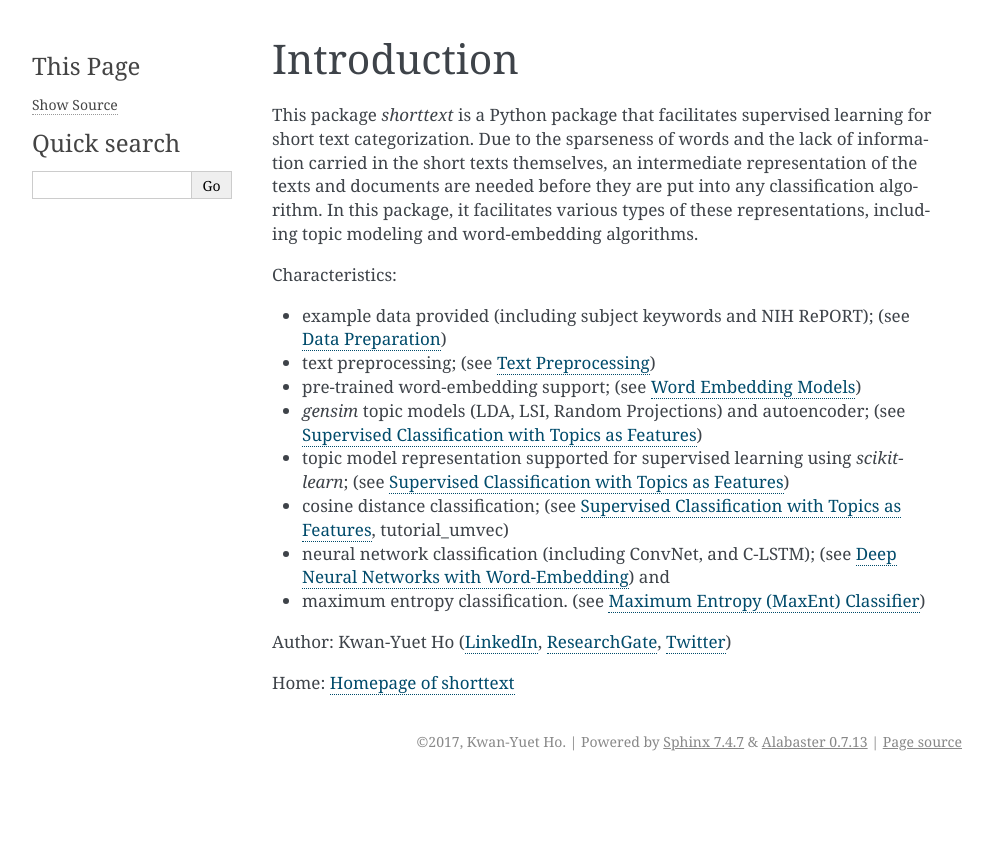
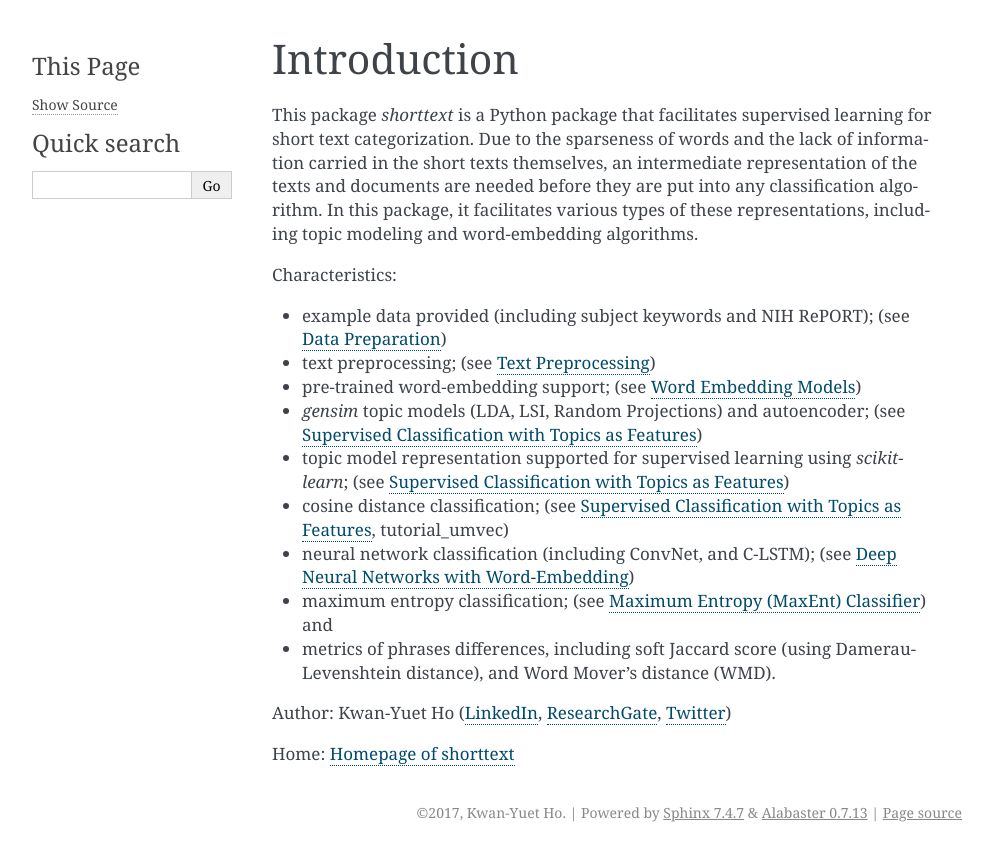
Before and after one commit to stephenhky/PyShortTextCategorization, a Sphinx documentation site: the page built from docs/intro.rst, in a window 1280 px wide. Shown: the top 861 px of the page, without its empty margins (148-1141 px from the left). Built offline with Sphinx 7.4.7, drawn with Linux system fonts in a browser that asks for light colours.

Commit message:
adding references and links

```diff
--- a/docs/intro.rst
+++ b/docs/intro.rst
@@ -16,8 +16,9 @@ Characteristics:
 - `gensim` topic models (LDA, LSI, Random Projections) and autoencoder; (see :doc:`tutorial_topic`)
 - topic model representation supported for supervised learning using `scikit-learn`; (see :doc:`tutorial_topic`)
 - cosine distance classification; (see :doc:`tutorial_topic`, :doc:`tutorial_umvec`)
-- neural network classification (including ConvNet, and C-LSTM); (see :doc:`tutorial_nnlib`) and
-- maximum entropy classification. (see :doc:`tutorial_maxent`)
+- neural network classification (including ConvNet, and C-LSTM); (see :doc:`tutorial_nnlib`)
+- maximum entropy classification; (see :doc:`tutorial_maxent`) and
+- metrics of phrases differences, including soft Jaccard score (using Damerau-Levenshtein distance), and Word Mover's distance (WMD).
 
 Author: Kwan-Yuet Ho (LinkedIn_, ResearchGate_, Twitter_)
 
--- a/docs/links.rst
+++ b/docs/links.rst
@@ -52,4 +52,7 @@ Blog Entries
 "Short Text Mining using Advanced Keras Layers and Maxent: shorttext 0.4.1," *Everything About Data Analytics*, WordPress (2017). [`WordPress
 <https://datawarrior.wordpress.com/2017/07/30/short-text-mining-using-advanced-keras-layers-and-maxent-shorttext-0-4-1/>`_]
 
+"Word Mover’s Distance as a Linear Programming Problem," *Everything About Data Analytics*, WordPress (2017). [`WordPress
+<https://datawarrior.wordpress.com/2017/08/16/word-movers-distance-as-a-linear-programming-problem/>`_]
+
 Home: :doc:`index`
--- a/docs/refs.rst
+++ b/docs/refs.rst
@@ -15,6 +15,9 @@ Christopher D. Manning, Prabhakar Raghavan, Hinrich Schütze, *Introduction to I
 
 Chunting Zhou, Chonglin Sun, Zhiyuan Liu, Francis Lau, "A C-LSTM Neural Network for Text Classification," (arXiv:1511.08630). [`arXiv
 <https://arxiv.org/abs/1511.08630>`_]
+
+Daniel E. Russ, Kwan-Yuet Ho, Calvin A. Johnson, Melissa C. Friesen, "Computer-Based Coding of Occupation Codes for Epidemiological Analyses," *2014 IEEE 27th International Symposium on Computer-Based Medical Systems* (CBMS), pp. 347-350. (2014) [`IEEE
+<http://ieeexplore.ieee.org/abstract/document/6881904/>`_]
 
 Daniel E. Russ, Kwan-Yuet Ho, Joanne S. Colt, Karla R. Armenti, Dalsu Baris, Wong-Ho Chow, Faith Davis, Alison Johnson, Mark P. Purdue, Margaret R. Karagas, Kendra Schwartz, Molly Schwenn, Debra T. Silverman, Patricia A. Stewart, Calvin A. Johnson, Melissa C. Friesen, “Computer-based coding of free-text job descriptions to efficiently and reliably incorporate occupational risk factors into large-scale epidemiological studies”, *Occup. Environ. Med.* 73, 417-424 (2016). [`BMJ
 <http://oem.bmj.com/content/73/6/417.long>`_]
@@ -38,6 +41,8 @@ Jeffrey Pennington, Richard Socher, Christopher D. Manning, “GloVe: Global Vec
 
 "Keras 2.0 Release Notes." (2017) [`Github
 <https://github.com/fchollet/keras/wiki/Keras-2.0-release-notes/>`_]
+
+Matt J. Kusner, Yu Sun, Nicholas I. Kolkin, Kilian Q. Weinberger, "From Word Embeddings to Document Distances," *ICML* (2015).
 
 Michael Czerny, "Modern Methods for Sentiment Analysis," *District Data Labs (2015). [`DistrictDataLabs
 <https://districtdatalabs.silvrback.com/modern-methods-for-sentiment-analysis>`_]
```
